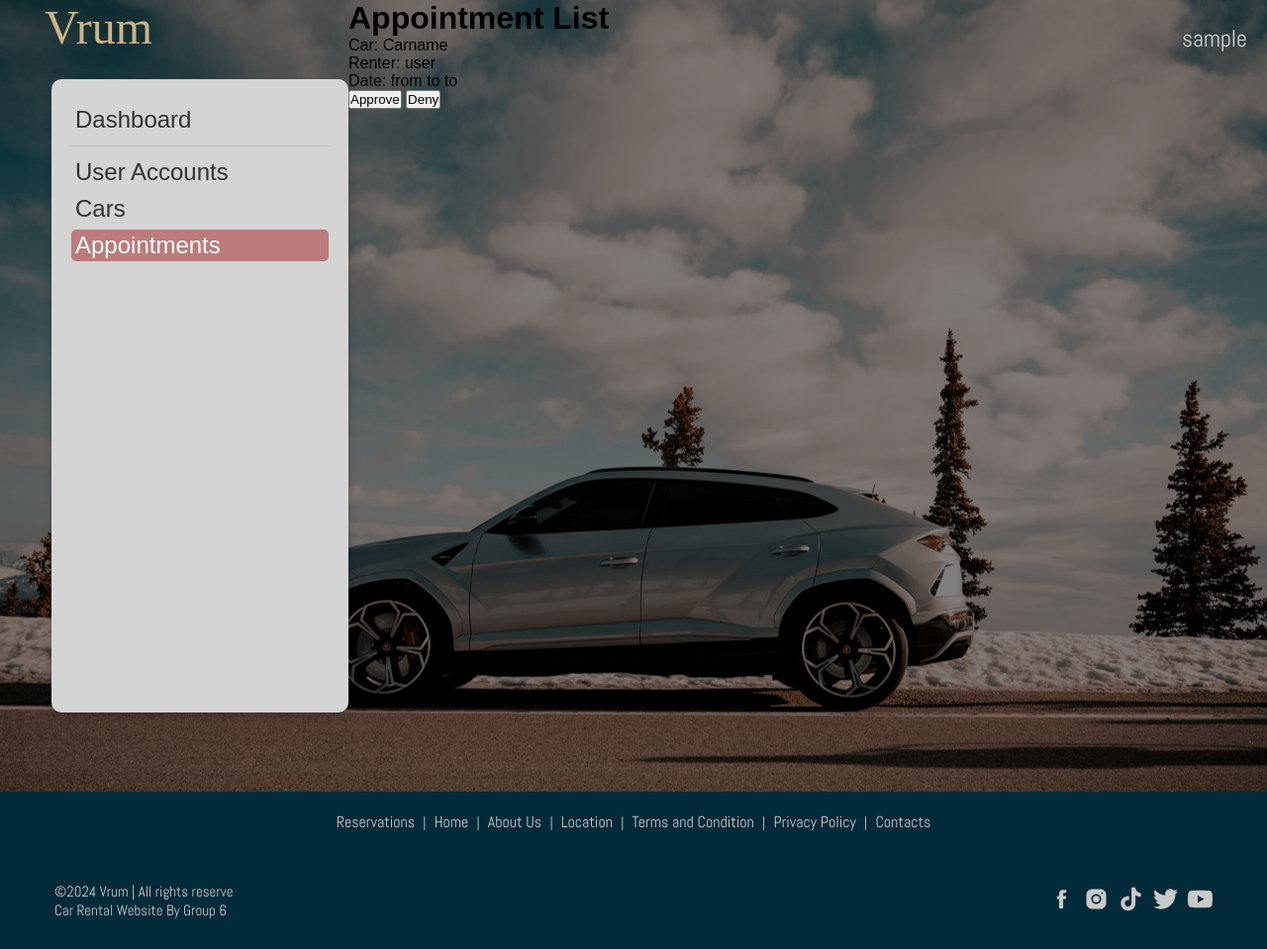
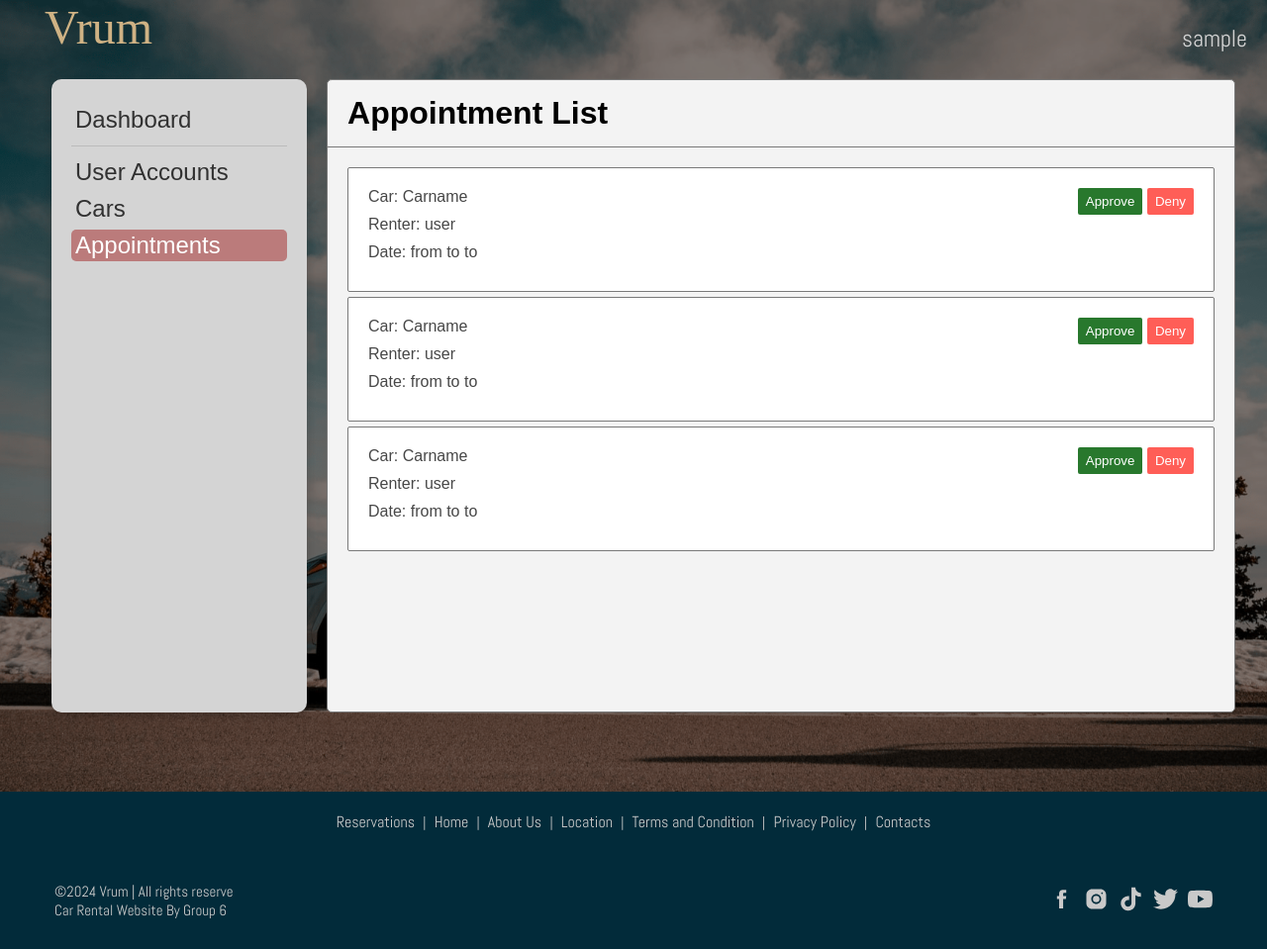
Before and after one commit to harvestephen/vrum-car-rental, a PHP site: page /adminAppointments in a window 1280 px wide. Shown: the whole page at 99% size. Run offline with PHP 8.4, Linux system fonts and the light colour scheme; the visitor is signed in with stand-in values (Sample User, id 1); data that the repository does not hold is empty; some web fonts are replaced.

Commit message:
Refactor admin pages: update button labels, improve layout, and enhance CSS styles for better usability

```diff
--- a/pages/Admin/AdminCars.php
+++ b/pages/Admin/AdminCars.php
@@ -21,7 +21,7 @@
         </div>
         <div class="admincarswrapper">
             <div class="admincarstopvar">
-                <button>Add New Car</button>
+                <button>New Car</button>
                 <div class="admincarsnavoptions">
                     <button>All</button>
                     <button>Sedan</button>
--- a/pages/Admin/Appointments.php
+++ b/pages/Admin/Appointments.php
@@ -20,7 +20,7 @@
             </div>
         </div>
         <div class="appointmentlistwrapper">
-            <div class="titlebar">
+            <div class="adminappointmenttitlebar">
                 <h1>Appointment List</h1>
             </div>
             <div class="appointmentcardlist">
@@ -31,8 +31,30 @@
                         <p>Date: from to to</p>
                     </div>
                     <div class="appointmentoptions">
-                        <button>Approve</button>
-                        <button>Deny</button>
+                        <button class="appointmentoptionsapprove">Approve</button>
+                        <button class="appointmentoptionsdeny">Deny</button>
+                    </div>
+                </div>
+                <div class="appointmentcard">
+                    <div class="appointmentinfo">
+                        <p>Car: Carname</p>
+                        <p>Renter: user</p>
+                        <p>Date: from to to</p>
+                    </div>
+                    <div class="appointmentoptions">
+                        <button class="appointmentoptionsapprove">Approve</button>
+                        <button class="appointmentoptionsdeny">Deny</button>
+                    </div>
+                </div>
+                <div class="appointmentcard">
+                    <div class="appointmentinfo">
+                        <p>Car: Carname</p>
+                        <p>Renter: user</p>
+                        <p>Date: from to to</p>
+                    </div>
+                    <div class="appointmentoptions">
+                        <button class="appointmentoptionsapprove">Approve</button>
+                        <button class="appointmentoptionsdeny">Deny</button>
                     </div>
                 </div>
             </div>
--- a/pages/Template/navBar.php
+++ b/pages/Template/navBar.php
@@ -8,10 +8,10 @@
             if (isset($_SESSION['role']) && $_SESSION['role'] !== 'admin'){
                echo '<ul class="navOption">';
                echo '<li class="navOption">';
-               echo '<a class="navSelection" href=<?php echo $rootDirectory . "/cars" ?>Car</a>';
+               echo '<a class="navSelection" href=' . $rootDirectory . '/cars >Car</a>';
                echo '</li>';
                echo '<li class="navOption">';
-               echo '<a class="navSelection" href="<?php echo $rootDirectory . "/about" ?>About</a>';
+               echo '<a class="navSelection" href=' . $rootDirectory . '/about>About</a>';
                echo '</li>';
                echo '</ul>';
             }
--- a/styles/index.css
+++ b/styles/index.css
@@ -2300,7 +2300,7 @@ hr {
 }
 .admin-finance-dashboard {
   display: flex;
-  height: 60%;
+  min-height: 60%;
   flex-direction: column;
   background: #d4d4d4;
   border-radius: 10px;
@@ -2363,3 +2363,153 @@ hr {
   height: 100%;
   margin-left: 20px;
 }
+
+/** ADMIN CARS CSS*/
+.admincarswrapper {
+  background-color: rgb(243, 243, 243);
+  margin-top: 80px;
+  max-height: 80%;
+  border-radius: 5px;
+  margin-left: 20px;
+  width: 90%;
+  border: 1px solid rgb(121, 121, 121);
+}
+.admincarstopvar {
+  display: flex;
+  flex-direction: row;
+  justify-content: space-between;
+  padding: 15px 20px;
+  border-bottom: 1px solid rgb(121, 121, 121);
+}
+.admincarstopvar button {
+  padding: 4px 6px;
+  border-radius: 2px;
+  border: 1px solid #c49a56;
+}
+.admincarstopvar button:hover {
+  background-color: #c9b591;
+  cursor: pointer;
+}
+.admincarscardlist {
+  padding: 15px 20px;
+}
+.admincarscard {
+  display: flex;
+  flex-direction: row;
+  justify-content: space-between;
+  align-items: center;
+  padding: 20px;
+  border: 1px solid rgb(121, 121, 121);
+  border-radius: 2px;
+  margin-top: 5px;
+  background-color: rgb(255, 255, 255);
+}
+.admincarscard p{
+  color: #474747;
+}
+.admincarsoptions {
+  display: flex;
+  flex-direction: row;
+  width: 120px;
+  justify-content: space-between;
+  align-items: center;
+}
+.admincarsoptions button {
+  padding: 4px 6px;
+  border-radius: 2px;
+  border: 1px solid rgb(121, 121, 121);
+}
+.admincarsoptions p {
+  color: #00c853;
+}
+.appointmentlistwrapper {
+  background-color: rgb(243, 243, 243);
+  margin-top: 80px;
+  max-height: 80%;
+  border-radius: 5px;
+  margin-left: 20px;
+  width: 90%;
+  border: 1px solid rgb(121, 121, 121);
+}
+.adminappointmenttitlebar {
+  border-bottom: 1px solid rgb(121, 121, 121);
+  padding: 15px 20px;
+}
+.appointmentcardlist {
+  padding: 15px 20px;
+}
+.appointmentcard {
+  display: flex;
+  flex-direction: row;
+  justify-content: space-between;
+  padding: 20px;
+  border: 1px solid rgb(121, 121, 121);
+  border-radius: 2px;
+  margin-top: 5px;
+  background-color: rgb(255, 255, 255);
+}
+.appointmentinfo p{
+  color: #474747;
+  margin-bottom: 10px;
+}
+.appointmentoptions button {
+  padding: 4px 6px;
+  color: white;
+  border-color: transparent;
+  border-radius: 2px;
+  border-style: solid;
+}
+.appointmentoptionsapprove {
+background-color: #28782D;
+}
+.appointmentoptionsdeny{
+background-color: #FF5E57;
+}
+.adminUsersWrapper {
+  background-color: rgb(243, 243, 243);
+  margin-top: 80px;
+  max-height: 80%;
+  border-radius: 5px;
+  margin-left: 20px;
+  width: 90%;
+  border: 1px solid rgb(121, 121, 121);
+}
+.adminUsersWrapper h1{
+  border-bottom: 1px solid rgb(121, 121, 121);
+  padding: 15px 20px;
+}
+.adminusercontents {
+  padding: 15px 20px;
+}
+.usersearch {
+  background-color: rgb(197, 197, 197);
+  width: 100px;
+  text-align: center;
+  padding: 4px 8px;
+  border-radius: 30px;
+  border-style: none;
+}
+.adminusercardlist {
+  padding: 15px 0 15px 0;
+}
+.userlistcard {
+  display: flex;
+  flex-direction: row;
+  justify-content: space-between;
+  align-items: center;
+  padding: 20px;
+  border: 1px solid rgb(121, 121, 121);
+  border-radius: 2px;
+  margin-top: 5px;
+  background-color: rgb(255, 255, 255);
+}
+.useradminlist-options button {
+  padding: 4px 6px;
+  border-radius: 2px;
+  border: 1px solid rgb(121, 121, 121);
+}
+.useradminlist-optionsedit {
+  background-color: #28782D;
+  color: white;
+  border: 1px solid rgb(121, 121, 121);
+}
```
Also changed, not shown: pages/Admin/AdminUsers.php (+18 -11 lines).
